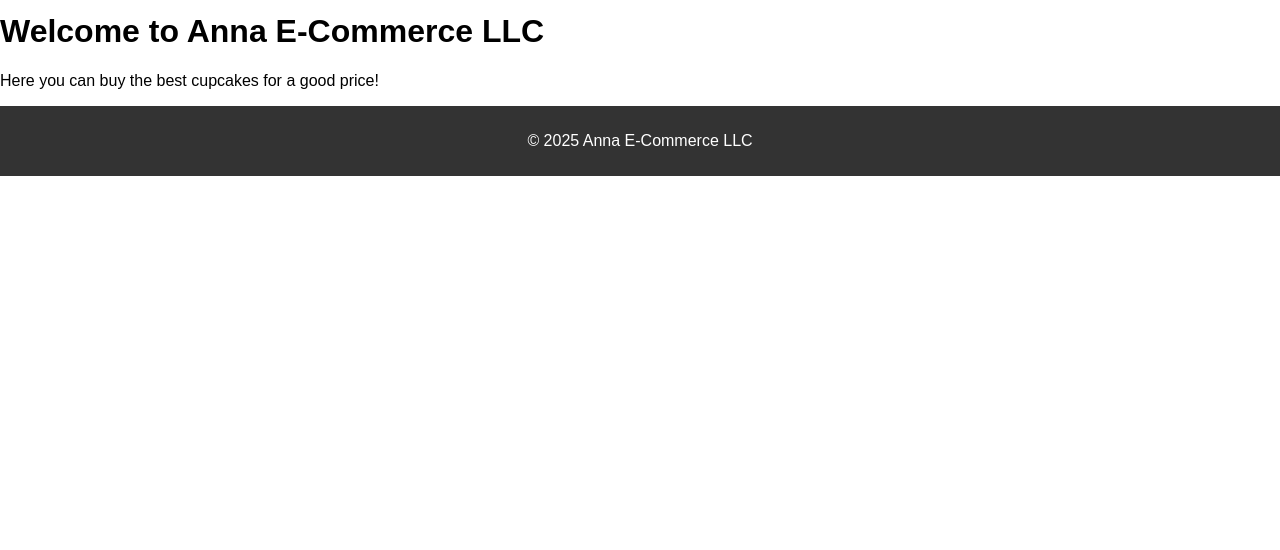
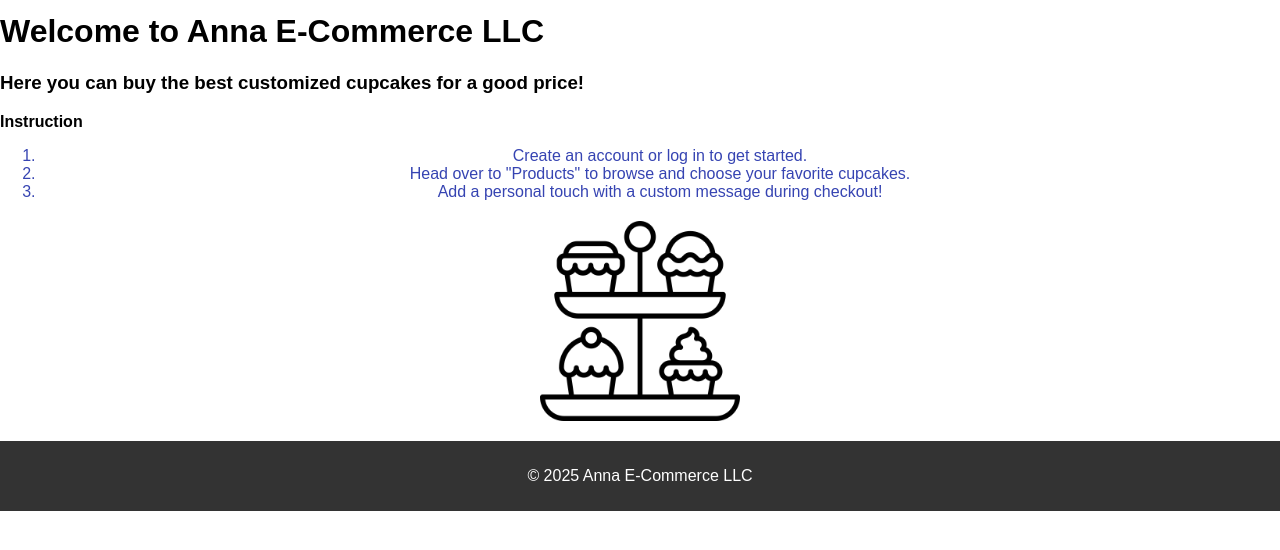
Before and after one commit to annastrombeerg/WebDevelopment2, a PHP site: page /startpage.php in a window 1280 px wide. Shown: the part 58-608 px from the top of the page. Run offline with PHP 8.4, Linux system fonts and the light colour scheme.

Commit message:
final task

```diff
--- a/Gesällprov/login.php
+++ b/Gesällprov/login.php
@@ -17,7 +17,7 @@ $template = str_replace("<!--===logout===-->", $logout, $template);
 
 //Kontrollera om användaren redan är inloggad
 if (isset($_SESSION['user_id'])) {
-    header("Location: startpage.php"); //Redirect till startsidan om användaren är inloggad
+    header("Location: startpage.php?msg=already_logged_in"); //Redirect till startsidan om användaren är inloggad
     exit();
 }
 
--- a/Gesällprov/product.html
+++ b/Gesällprov/product.html
@@ -21,7 +21,7 @@
       </header>
 
       <h1>Welcome to Our Cupcake Shop!</h1>
-      <p>Check out our delicious cupcakes below:</p>
+      <h3>Check out our delicious cupcakes below:</h3>
 
       <!--===entries===-->
 
--- a/Gesällprov/register.php
+++ b/Gesällprov/register.php
@@ -19,6 +19,12 @@ if (isset($_SESSION['user_id'])) {
     $logout = '<li class="logout-right"><a href="logout.php">Logout</a></li>';
 }
 $template = str_replace("<!--===logout===-->", $logout, $template);
+
+//Kontrollera om användaren redan är inloggad
+if (isset($_SESSION['user_id'])) {
+    header("Location: startpage.php?msg=already_logged_in"); //Redirect till startsidan om användaren är inloggad
+    exit();
+}
 
 $message = "";
 if ($_SERVER["REQUEST_METHOD"] == "POST") {
--- a/Gesällprov/startpage.html
+++ b/Gesällprov/startpage.html
@@ -21,7 +21,14 @@
 
     <h1><!--===welcomeuser===--></h1>
     <!--===message===-->
-    <p>Here you can buy the best cupcakes for a good price!</p>
+    <h3>Here you can buy the best customized cupcakes for a good price!</h3>
+    <strong>Instruction</strong>
+    <ol class="instruction">
+      <li>Create an account or log in to get started.</li>
+      <li>Head over to "Products" to browse and choose your favorite cupcakes.</li>
+      <li>Add a personal touch with a custom message during checkout!</li>
+    </ol>
+    <img src="cupcakes.png" alt="Cupcakes" class="cupcake-tower">
 
     <footer>
       <p>&copy; 2025 Anna E-Commerce LLC</p>
--- a/Gesällprov/startpage.php
+++ b/Gesällprov/startpage.php
@@ -12,10 +12,13 @@ if (isset($_SESSION['username'])) {
 $template = str_replace("<!--===welcomeuser===-->", $welcome_message, $template);
 
 
-//Meddelande om användaren precis loggade ut
+//Meddelande om användaren precis loggade ut eller om användaren är redan inloggad
 $message = "";
 if (isset($_GET['loggedout']) && $_GET['loggedout'] === "true") {
     $message = "<p style='color: green; font-weight: bold;'>You have successfully logged out.</p>";
+}
+if (isset($_GET['msg']) && $_GET['msg'] === "already_logged_in") {
+    $message = "<p style='color: blue; font-weight: bold;'>You are already logged in!</p>";
 }
 $template = str_replace('<!--===message===-->', $message, $template);
 
--- a/Gesällprov/style.css
+++ b/Gesällprov/style.css
@@ -48,6 +48,19 @@ nav ul li a:hover {
 
 body {
     padding-top: 50px;
+}
+
+/* Instruktionstext */
+.instruction {
+    color: rgb(54, 68, 178);
+    text-align: center;
+}
+
+.cupcake-tower {
+    display: block;
+    margin: 20px auto;
+    max-width: 200px;
+    height: auto;
 }
 
 /* Grundläggande styling för alla formulär */
@@ -111,7 +124,7 @@ form button:hover {
 /* Styling för produkterna */
 .container {
     display: grid;
-    grid-template-columns: repeat(2, 1fr);
+    grid-template-columns: (2, 1fr);
     gap: 20px;
     margin: 20px;
   }
```
Also changed, not shown: Gesällprov/cupcakes.png (added).
